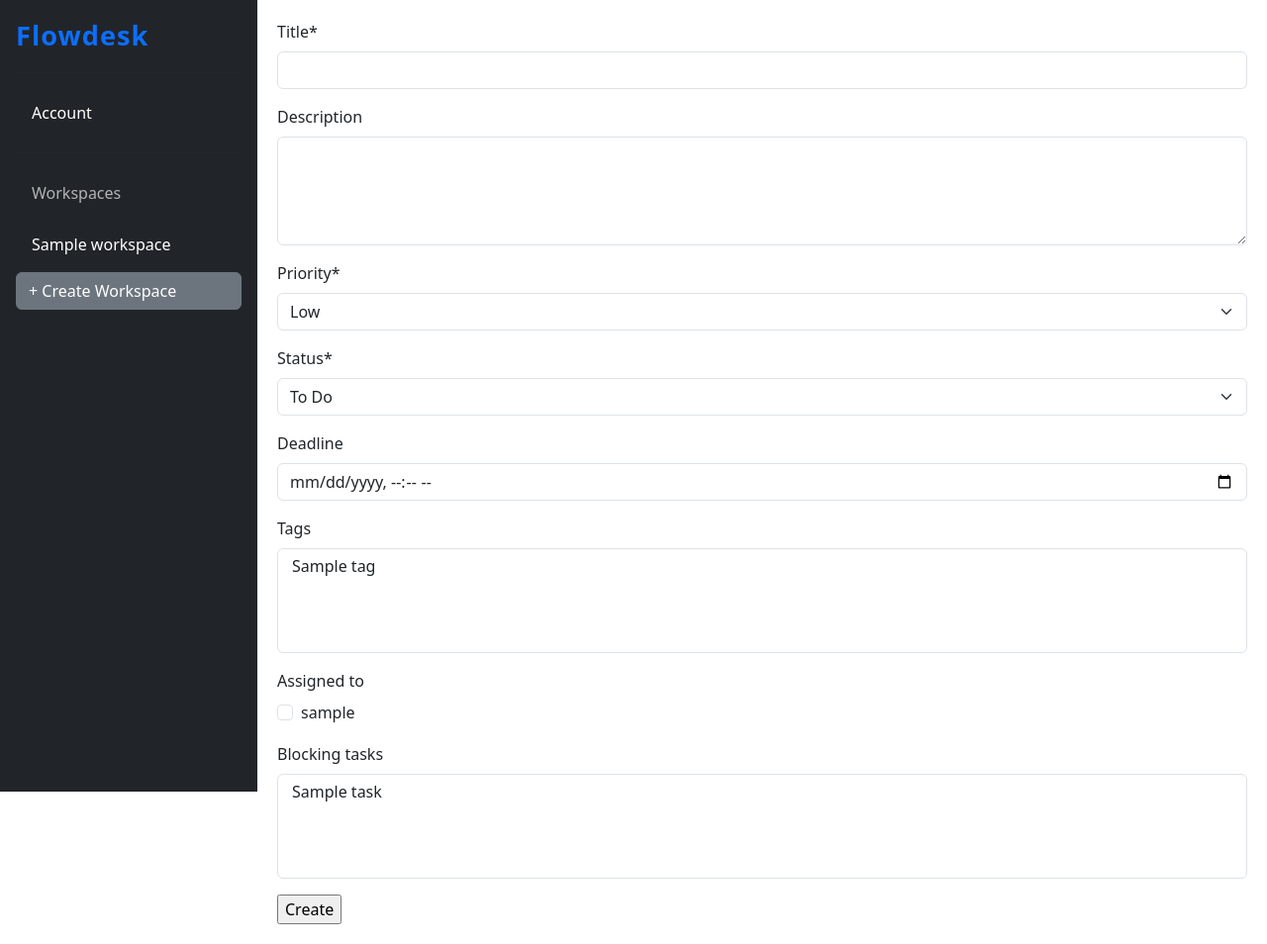
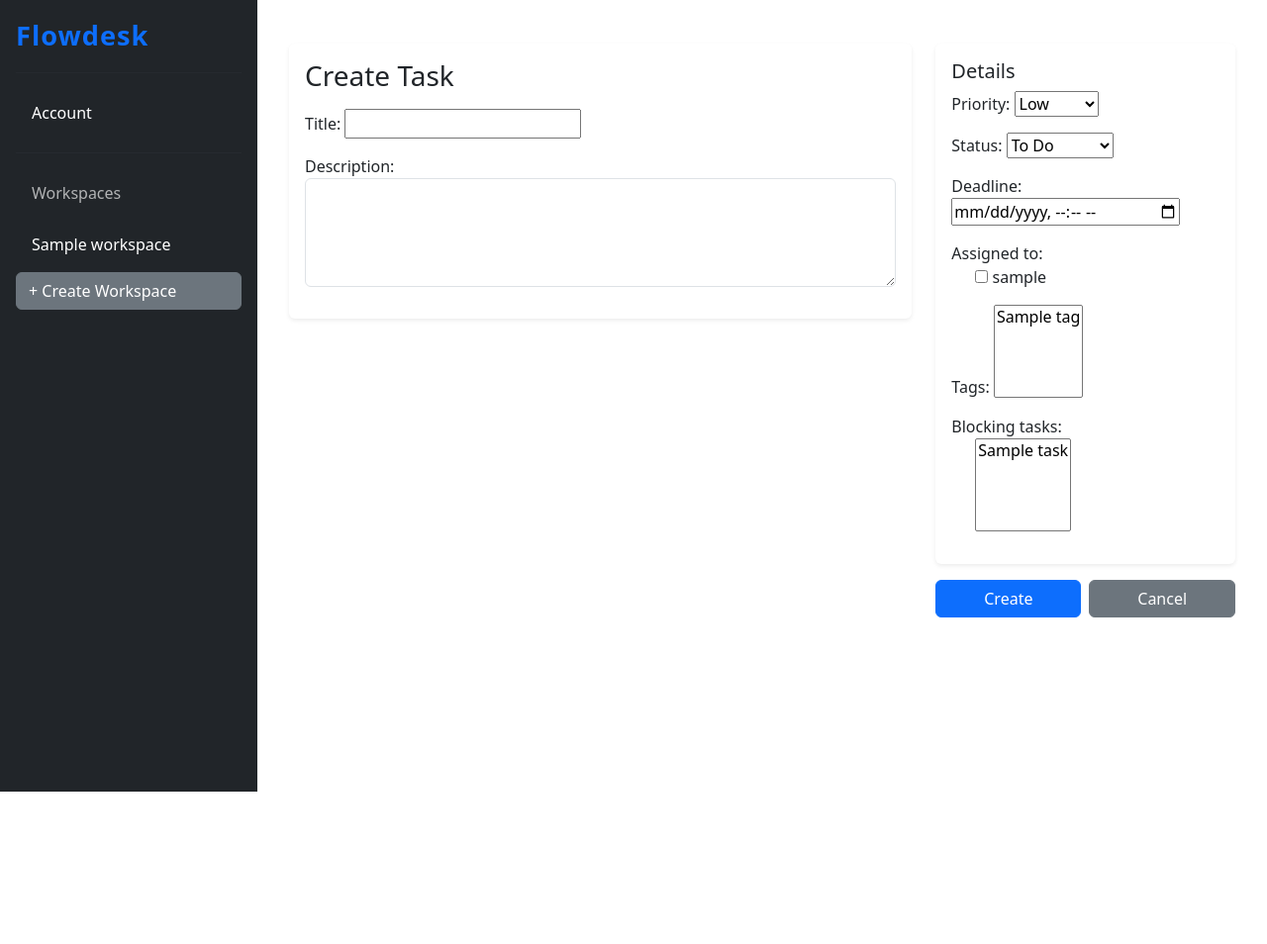
Before and after one commit to yagginov/flowdesk, a Django app: page /workspaces/1/boards/1/lists/1/tasks/create/ in a window 1280 px wide. Shown: the whole page at 99% size. After the commit the page ends 800 px from the top, so only its background shows below. Run offline with Django 5.2, Linux system fonts and the light colour scheme; a user stored in the database is signed in; tables that the repository leaves empty hold one stand-in row (values such as "Sample post"); some libraries are stand-ins or nearby versions.

Commit message:
updated templates for forms

```diff
--- a/flowdesk/forms.py
+++ b/flowdesk/forms.py
@@ -57,15 +57,18 @@ class TaskForm(forms.ModelForm):
             "blocking_tasks",
         )
 
-    def __init__(self, *args, workspace=None, board=None, **kwargs):
+    def __init__(self, *args, workspace=None, board=None, task=None, **kwargs):
         super().__init__(*args, **kwargs)
         if workspace:
             self.fields["assigned_to"].queryset = workspace.members.all()
             self.fields["tags"].queryset = workspace.tags.all()
         if board:
-            self.fields["blocking_tasks"].queryset = Task.objects.filter(
+            queryset = Task.objects.filter(
                 list__board=board
             )
+            if task:
+                queryset = queryset.exclude(pk=task.pk)
+            self.fields["blocking_tasks"].queryset = queryset
 
 
 class TagForm(forms.ModelForm):
--- a/flowdesk/views.py
+++ b/flowdesk/views.py
@@ -218,10 +218,12 @@ class TaskUpdateView(LoginRequiredMixin, WorkspaceAccessMixin, generic.UpdateVie
 
     def get_success_url(self):
         return reverse(
-            "flowdesk:board-detail",
+            "flowdesk:task-detail",
             args=(
                 self.workspace.pk,
                 self.board.pk,
+                self.list.pk,
+                self.object.pk,
             ),
         )
 
@@ -229,6 +231,7 @@ class TaskUpdateView(LoginRequiredMixin, WorkspaceAccessMixin, generic.UpdateVie
         kwargs = super().get_form_kwargs()
         kwargs["board"] = self.board
         kwargs["workspace"] = self.workspace
+        kwargs["task"] = self.object
         return kwargs
 
 
--- a/templates/flowdesk/task_form.html
+++ b/templates/flowdesk/task_form.html
@@ -1,10 +1,79 @@
 {% extends "base.html" %}
-{% load crispy_forms_tags %}
 
 {% block content %}
-  <form action="" method="post">
+<div class="container mt-4">
+  <form method="post">
     {% csrf_token %}
-    {{ form|crispy }}
-    <input type="submit" value="Create">
+    <div class="row">
+      <div class="col-md-8">
+        <div class="card shadow-sm border-0 mb-3">
+          <div class="card-body">
+            <h3 class="card-title mb-3">
+              {% if form.instance.pk %}Edit Task{% else %}Create Task{% endif %}
+            </h3>
+
+            <div class="mb-3">
+              {{ form.title.label_tag }}
+              {{ form.title }}
+            </div>
+
+            <div class="mb-3">
+              {{ form.description.label_tag }}
+              {{ form.description }}
+            </div>
+          </div>
+        </div>
+      </div>
+
+      <div class="col-md-4">
+        <div class="card shadow-sm border-0 mb-3">
+          <div class="card-body">
+            <h5 class="card-title">Details</h5>
+
+            <div class="mb-3">
+              {{ form.priority.label_tag }}
+              {{ form.priority }}
+            </div>
+
+            <div class="mb-3">
+              {{ form.status.label_tag }}
+              {{ form.status }}
+            </div>
+
+            <div class="mb-3">
+              {{ form.deadline.label_tag }}
+              {{ form.deadline }}
+            </div>
+
+            <div class="mb-3">
+              {{ form.assigned_to.label_tag }}
+              <div class="form-check">
+                {{ form.assigned_to }}
+              </div>
+            </div>
+
+            <div class="mb-3">
+              {{ form.tags.label_tag }}
+              {{ form.tags }}
+            </div>
+
+            <div class="mb-3">
+              {{ form.blocking_tasks.label_tag }}
+              <div class="form-check">
+                {{ form.blocking_tasks }}
+              </div>
+            </div>
+          </div>
+        </div>
+
+        <div class="d-flex gap-2">
+          <button type="submit" class="btn btn-primary flex-fill">
+            {% if form.instance.pk %}Update{% else %}Create{% endif %}
+          </button>
+          <a href="javascript:history.back()" class="btn btn-secondary flex-fill">Cancel</a>
+        </div>
+      </div>
+    </div>
   </form>
+</div>
 {% endblock %}
```
Also changed, not shown: templates/flowdesk/board_form.html (+23 -5 lines), templates/flowdesk/index.html (+29 -1 lines), templates/flowdesk/list_form.html (+23 -5 lines), templates/flowdesk/tag_form.html (+23 -5 lines), templates/flowdesk/workspace_form.html (+23 -5 lines).
